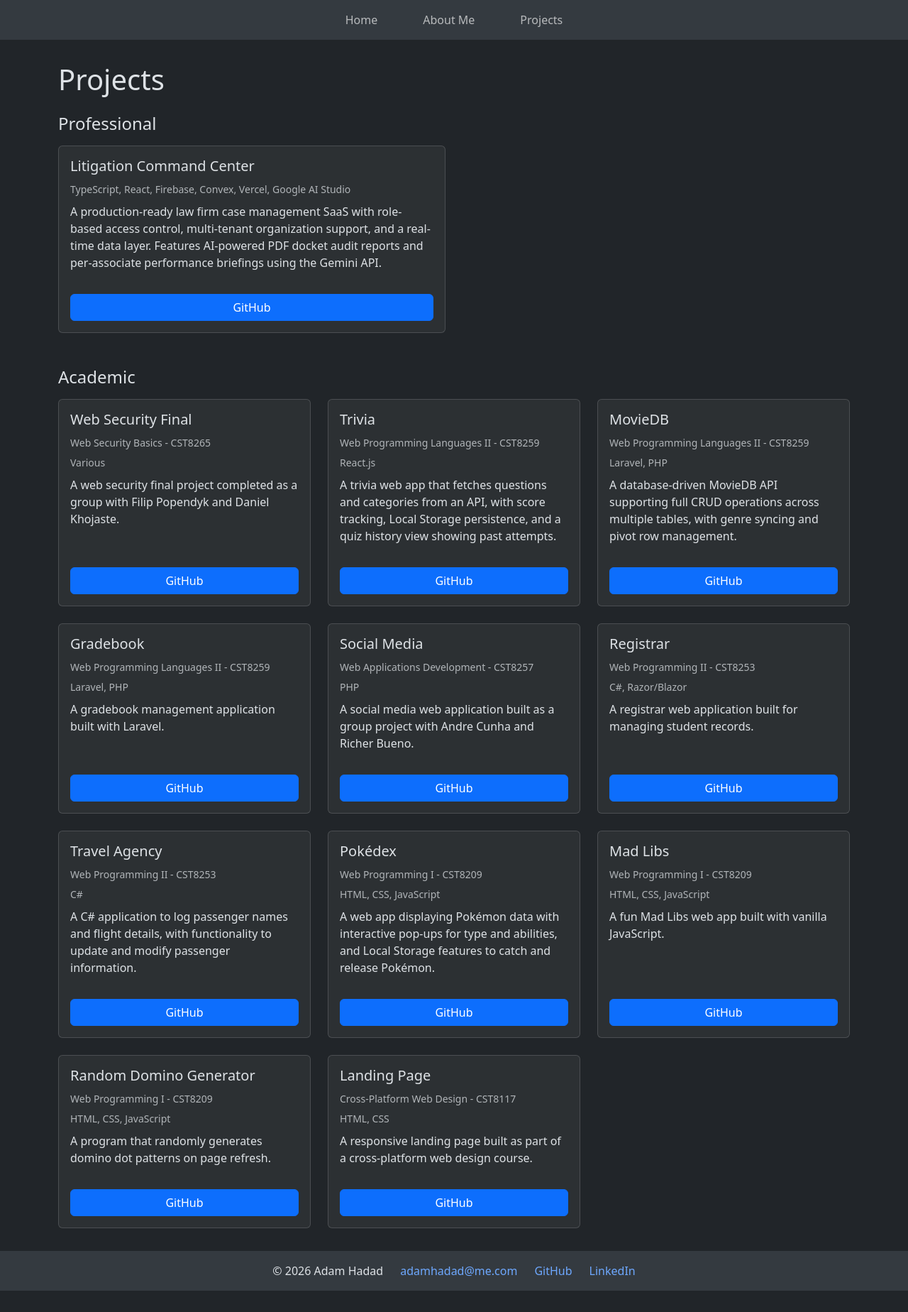
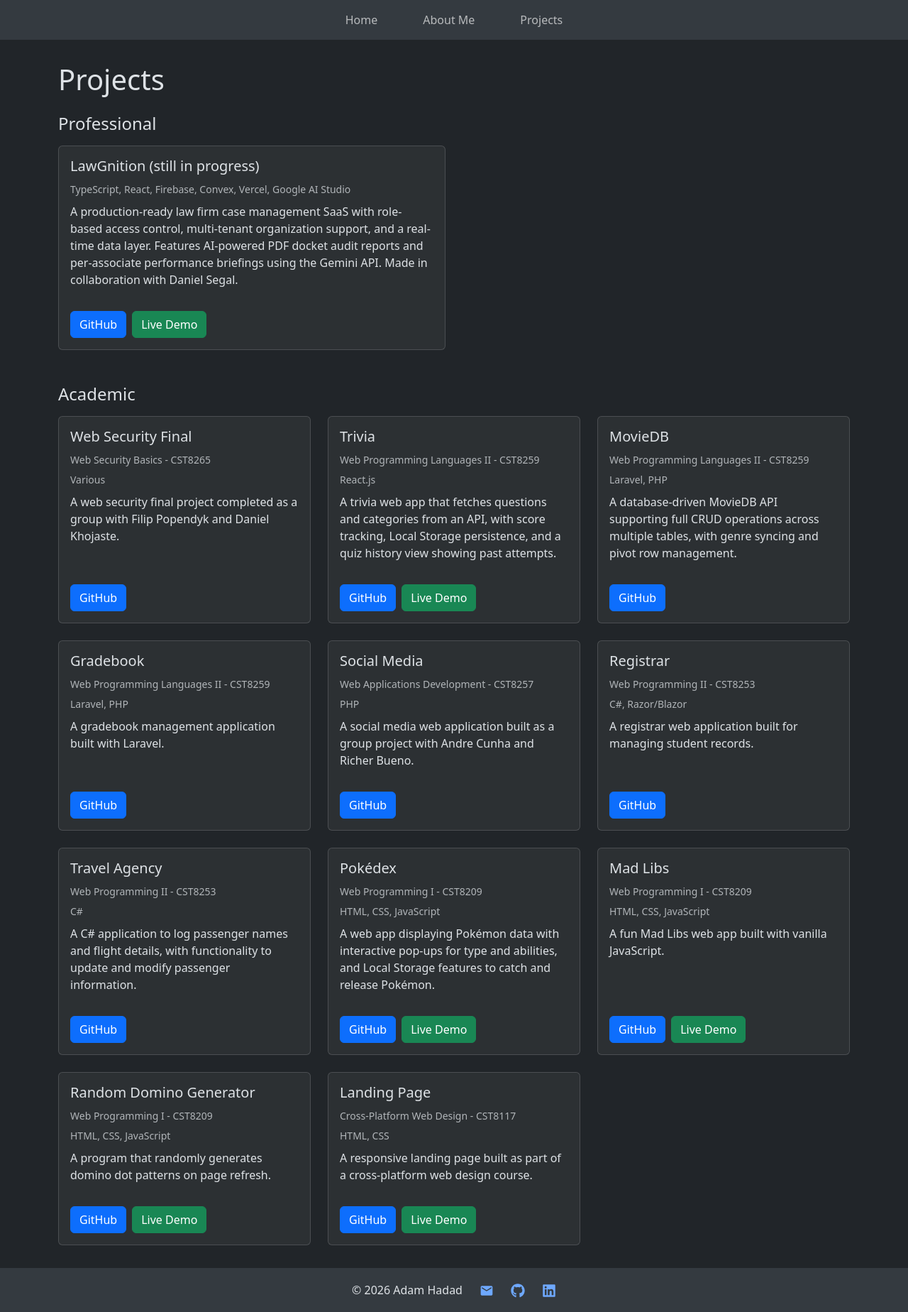
Before and after one commit to Topmen4099/adam-hadad-portfolio, a React (Vite) app: page /projects in a window 1280 px wide. Shown: the whole page at 71% size. Before the commit the page ends 1818 px from the top, so only its background shows below. Built offline with nearby package versions, Linux system fonts and the light colour scheme.

Commit message:
added some live demos

```diff
--- a/package.json
+++ b/package.json
@@ -14,6 +14,7 @@
     "bootstrap": "^5.3.8",
     "react": "^19.2.6",
     "react-dom": "^19.2.6",
+    "react-icons": "^5.6.0",
     "react-router-dom": "^7.17.0",
     "tailwindcss": "^4.3.1"
   },
--- a/src/components/Footer.jsx
+++ b/src/components/Footer.jsx
@@ -1,11 +1,20 @@
+import { FaGithub, FaLinkedin } from 'react-icons/fa'
+import { MdEmail } from 'react-icons/md'
+
 function Footer() {
   return (
     <footer className="py-3 bg-body-secondary">
       <div className="container d-flex flex-wrap justify-content-center align-items-center gap-4 text-center">
         <span>© {new Date().getFullYear()} Adam Hadad</span>
-        <a href="mailto:adamhadad@me.com" className="text-decoration-none">adamhadad@me.com</a>
-        <a href="https://github.com/Topmen4099" target="_blank" rel="noreferrer" className="text-decoration-none">GitHub</a>
-        <a href="https://linkedin.com/in/adam-r-hadad" target="_blank" rel="noreferrer" className="text-decoration-none">LinkedIn</a>
+        <a href="mailto:adamhadad@me.com" className="text-decoration-none fs-5">
+          <MdEmail />
+        </a>
+        <a href="https://github.com/Topmen4099" target="_blank" rel="noreferrer" className="text-decoration-none fs-5">
+          <FaGithub />
+        </a>
+        <a href="https://linkedin.com/in/adam-r-hadad" target="_blank" rel="noreferrer" className="text-decoration-none fs-5">
+          <FaLinkedin />
+        </a>
       </div>
     </footer>
   )
--- /dev/null
+++ b/src/data/projects.js
@@ -0,0 +1,94 @@
+export const professionalProjects = [
+  {
+    name: "LawGnition (still in progress)",
+    tech: "TypeScript, React, Firebase, Convex, Vercel, Google AI Studio",
+    description: "A production-ready law firm case management SaaS with role-based access control, multi-tenant organization support, and a real-time data layer. Features AI-powered PDF docket audit reports and per-associate performance briefings using the Gemini API. Made in collaboration with Daniel Segal.",
+    github: "https://github.com/Topmen4099/litigation-command-center",
+    live: "https://www.lawgnition.com/"
+  }
+]
+
+export const academicProjects = [
+  {
+    name: "Web Security Final",
+    course: "Web Security Basics - CST8265",
+    tech: "Various",
+    description: "A web security final project completed as a group with Filip Popendyk and Daniel Khojaste.",
+    github: "https://github.com/Topmen4099/web-security-final-cst8265"
+  },
+  {
+    name: "Trivia",
+    course: "Web Programming Languages II - CST8259",
+    tech: "React.js",
+    description: "A trivia web app that fetches questions and categories from an API, with score tracking, Local Storage persistence, and a quiz history view showing past attempts.",
+    github: "https://github.com/Topmen4099/trivia-cst8259",
+    live: "https://adam-hadad-trivia-cst8259.vercel.app/"
+  },
+  {
+    name: "MovieDB",
+    course: "Web Programming Languages II - CST8259",
+    tech: "Laravel, PHP",
+    description: "A database-driven MovieDB API supporting full CRUD operations across multiple tables, with genre syncing and pivot row management.",
+    github: "https://github.com/Topmen4099/movie-db-cst8259"
+  },
+  {
+    name: "Gradebook",
+    course: "Web Programming Languages II - CST8259",
+    tech: "Laravel, PHP",
+    description: "A gradebook management application built with Laravel.",
+    github: "https://github.com/Topmen4099/gradebook-cst8259"
+  },
+  {
+    name: "Social Media",
+    course: "Web Applications Development - CST8257",
+    tech: "PHP",
+    description: "A social media web application built as a group project with Andre Cunha and Richer Bueno.",
+    github: "https://github.com/Topmen4099/social-media-final-php-cst8257"
+  },
+  {
+    name: "Registrar",
+    course: "Web Programming II - CST8253",
+    tech: "C#, Razor/Blazor",
+    description: "A registrar web application built for managing student records.",
+    github: "https://github.com/Topmen4099/registrar-cst8253"
+  },
+  {
+    name: "Travel Agency",
+    course: "Web Programming II - CST8253",
+    tech: "C#",
+    description: "A C# application to log passenger names and flight details, with functionality to update and modify passenger information.",
+    github: "https://github.com/Topmen4099/travel-agency-cst8253"
+  },
+  {
+    name: "Pokédex",
+    course: "Web Programming I - CST8209",
+    tech: "HTML, CSS, JavaScript",
+    description: "A web app displaying Pokémon data with interactive pop-ups for type and abilities, and Local Storage features to catch and release Pokémon.",
+    github: "https://github.com/Topmen4099/pokedex-cst8209",
+    live: "https://adam-hadad-pokedex-cst8209.vercel.app/"
+  },
+  {
+    name: "Mad Libs",
+    course: "Web Programming I - CST8209",
+    tech: "HTML, CSS, JavaScript",
+    description: "A fun Mad Libs web app built with vanilla JavaScript.",
+    github: "https://github.com/Topmen4099/mad-libs-cst8209",
+    live: "https://adam-hadad-mad-libs-cst8209.vercel.app/"
+  },
+  {
+    name: "Random Domino Generator",
+    course: "Web Programming I - CST8209",
+    tech: "HTML, CSS, JavaScript",
+    description: "A program that randomly generates domino dot patterns on page refresh.",
+    github: "https://github.com/Topmen4099/dominoes-cst8209",
+    live: "https://adam-hadad-dominoes-cst8209.vercel.app/"
+  },
+  {
+    name: "Landing Page",
+    course: "Cross-Platform Web Design - CST8117",
+    tech: "HTML, CSS",
+    description: "A responsive landing page built as part of a cross-platform web design course.",
+    github: "https://github.com/Topmen4099/landing-page-cst8117",
+    live: "https://adam-hadad-landing-page-cst8117.vercel.app/"
+  }
+]
--- a/src/pages/Projects.jsx
+++ b/src/pages/Projects.jsx
@@ -1,93 +1,6 @@
+import { professionalProjects, academicProjects } from '../data/projects'
+
 function Projects() {
-  const professionalProjects = [
-    {
-      name: "Litigation Command Center",
-      tech: "TypeScript, React, Firebase, Convex, Vercel, Google AI Studio",
-      description: "A production-ready law firm case management SaaS with role-based access control, multi-tenant organization support, and a real-time data layer. Features AI-powered PDF docket audit reports and per-associate performance briefings using the Gemini API.",
-      github: "https://github.com/Topmen4099/litigation-command-center"
-    }
-  ]
-
-  const academicProjects = [
-    {
-      name: "Web Security Final",
-      course: "Web Security Basics - CST8265",
-      tech: "Various",
-      description: "A web security final project completed as a group with Filip Popendyk and Daniel Khojaste.",
-      github: "https://github.com/Topmen4099/web-security-final-cst8265"
-    },
-    {
-      name: "Trivia",
-      course: "Web Programming Languages II - CST8259",
-      tech: "React.js",
-      description: "A trivia web app that fetches questions and categories from an API, with score tracking, Local Storage persistence, and a quiz history view showing past attempts.",
-      github: "https://github.com/Topmen4099/trivia-cst8259"
-    },
-    {
-      name: "MovieDB",
-      course: "Web Programming Languages II - CST8259",
-      tech: "Laravel, PHP",
-      description: "A database-driven MovieDB API supporting full CRUD operations across multiple tables, with genre syncing and pivot row management.",
-      github: "https://github.com/Topmen4099/movie-db-cst8259"
-    },
-    {
-      name: "Gradebook",
-      course: "Web Programming Languages II - CST8259",
-      tech: "Laravel, PHP",
-      description: "A gradebook management application built with Laravel.",
-      github: "https://github.com/Topmen4099/gradebook-cst8259"
-    },
-    {
-      name: "Social Media",
-      course: "Web Applications Development - CST8257",
-      tech: "PHP",
-      description: "A social media web application built as a group project with Andre Cunha and Richer Bueno.",
-      github: "https://github.com/Topmen4099/social-media-final-php-cst8257"
-    },
-    {
-      name: "Registrar",
-      course: "Web Programming II - CST8253",
-      tech: "C#, Razor/Blazor",
-      description: "A registrar web application built for managing student records.",
-      github: "https://github.com/Topmen4099/registrar-cst8253"
-    },
-    {
-      name: "Travel Agency",
-      course: "Web Programming II - CST8253",
-      tech: "C#",
-      description: "A C# application to log passenger names and flight details, with functionality to update and modify passenger information.",
-      github: "https://github.com/Topmen4099/travel-agency-cst8253"
-    },
-    {
-      name: "Pokédex",
-      course: "Web Programming I - CST8209",
-      tech: "HTML, CSS, JavaScript",
-      description: "A web app displaying Pokémon data with interactive pop-ups for type and abilities, and Local Storage features to catch and release Pokémon.",
-      github: "https://github.com/Topmen4099/pokedex-cst8209"
-    },
-    {
-      name: "Mad Libs",
-      course: "Web Programming I - CST8209",
-      tech: "HTML, CSS, JavaScript",
-      description: "A fun Mad Libs web app built with vanilla JavaScript.",
-      github: "https://github.com/Topmen4099/mad-libs-cst8209"
-    },
-    {
-      name: "Random Domino Generator",
-      course: "Web Programming I - CST8209",
-      tech: "HTML, CSS, JavaScript",
-      description: "A program that randomly generates domino dot patterns on page refresh.",
-      github: "https://github.com/Topmen4099/dominoes-cst8209"
-    },
-    {
-      name: "Landing Page",
-      course: "Cross-Platform Web Design - CST8117",
-      tech: "HTML, CSS",
-      description: "A responsive landing page built as part of a cross-platform web design course.",
-      github: "https://github.com/Topmen4099/landing-page-cst8117"
-    }
-  ]
-
   return (
     <div className="container py-4">
       <h1>Projects</h1>
@@ -101,7 +14,12 @@
                 <h3 className="h5 card-title">{project.name}</h3>
                 <p className="text-muted mb-2"><small>{project.tech}</small></p>
                 <p className="card-text flex-grow-1">{project.description}</p>
-                <a href={project.github} target="_blank" rel="noreferrer" className="btn btn-primary mt-3">GitHub</a>
+                <div className="d-flex gap-2 mt-3">
+                  <a href={project.github} target="_blank" rel="noreferrer" className="btn btn-primary">GitHub</a>
+                  {project.live && (
+                    <a href={project.live} target="_blank" rel="noreferrer" className="btn btn-success">Live Demo</a>
+                  )}
+                </div>
               </div>
             </div>
           </div>
@@ -118,7 +36,12 @@
                 <p className="text-muted mb-1"><small>{project.course}</small></p>
                 <p className="text-muted mb-2"><small>{project.tech}</small></p>
                 <p className="card-text flex-grow-1">{project.description}</p>
-                <a href={project.github} target="_blank" rel="noreferrer" className="btn btn-primary mt-3">GitHub</a>
+                <div className="d-flex gap-2 mt-3">
+                  <a href={project.github} target="_blank" rel="noreferrer" className="btn btn-primary">GitHub</a>
+                  {project.live && (
+                    <a href={project.live} target="_blank" rel="noreferrer" className="btn btn-success">Live Demo</a>
+                  )}
+                </div>
               </div>
             </div>
           </div>
```
Also changed, not shown: 1 other file (tests, documents, lock files or other folders).
